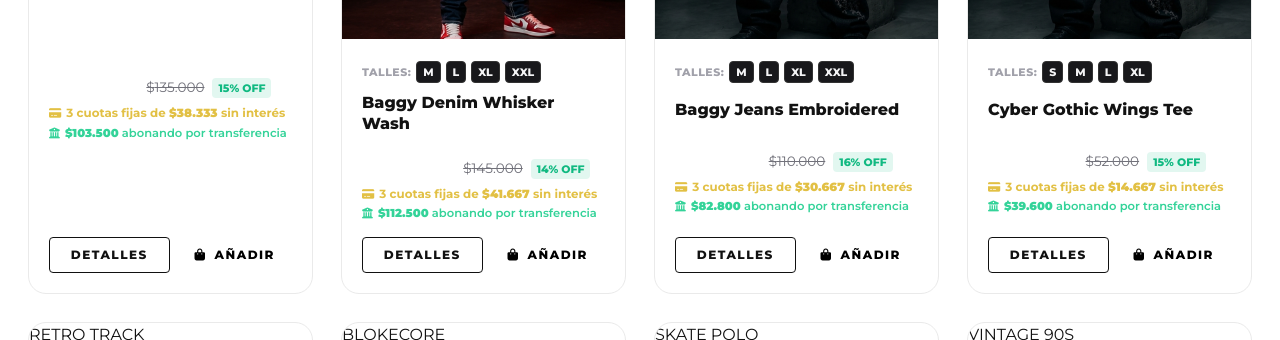
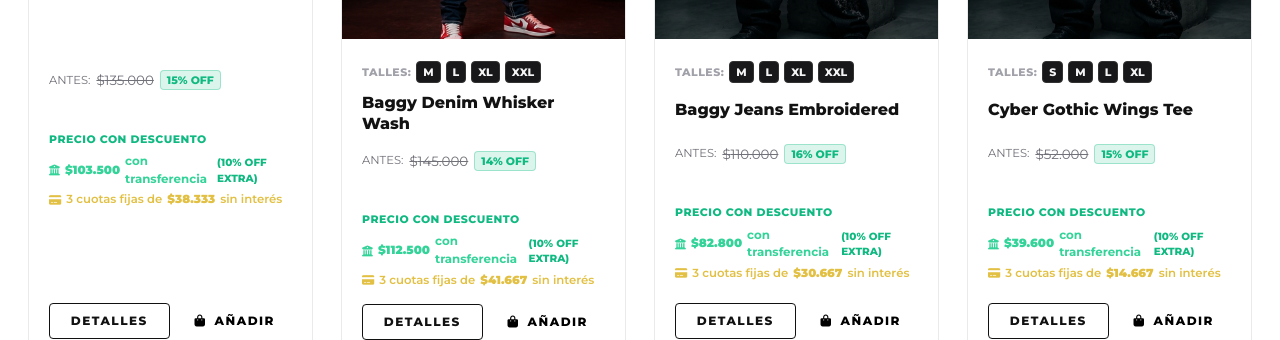
Before and after one commit to erickflores123hz-bit/THAGERS, a Next.js app: page / in a window 1280 px wide. Shown: the part 2134-2474 px from the top of the page. Built offline with nearby package versions, Linux system fonts and the light colour scheme; no server answers.

Commit message:
feat(pricing): display updated discounted prices, list price strikethroughs, percentage badges and transfer discounts across all garments

```diff
--- a/components/CartDrawer.jsx
+++ b/components/CartDrawer.jsx
@@ -174,29 +174,39 @@ export default function CartDrawer() {
                 {/* COMPLETA TU OUTFIT (SUGERIDO) */}
                 {recommendedForCart && (
                   <div style={{ backgroundColor: '#141416', border: '1px solid #27272a', borderRadius: '10px', padding: '10px 12px', marginBottom: '14px' }}>
-                    <span style={{ fontSize: '0.68rem', fontWeight: 800, color: '#e2c044', letterSpacing: '0.5px', textTransform: 'uppercase', display: 'flex', alignItems: 'center', gap: '5px', marginBottom: '6px' }}>
-                      <i className="fa-solid fa-wand-magic-sparkles"></i> COMPLETA TU OUTFIT (SUGERIDO)
-                    </span>
+                    <div style={{ display: 'flex', alignItems: 'center', justifyContent: 'space-between', marginBottom: '6px' }}>
+                      <span style={{ fontSize: '0.68rem', fontWeight: 800, color: '#e2c044', letterSpacing: '0.5px', textTransform: 'uppercase', display: 'flex', alignItems: 'center', gap: '5px' }}>
+                        <i className="fa-solid fa-wand-magic-sparkles"></i> COMPLETA TU OUTFIT (SUGERIDO)
+                      </span>
+                      <span style={{ fontSize: '0.64rem', fontWeight: 800, color: '#10b981', backgroundColor: 'rgba(16, 185, 129, 0.15)', padding: '1px 5px', borderRadius: '4px' }}>
+                        15% OFF EXTRA
+                      </span>
+                    </div>
                     <div style={{ display: 'flex', alignItems: 'center', justifyContent: 'space-between', gap: '10px' }}>
                       <div style={{ display: 'flex', alignItems: 'center', gap: '8px', minWidth: 0 }}>
                         <img
                           src={recommendedForCart.image}
                           alt={recommendedForCart.name}
-                          style={{ width: '40px', height: '40px', objectFit: 'cover', borderRadius: '6px' }}
+                          style={{ width: '42px', height: '42px', objectFit: 'cover', borderRadius: '6px' }}
                         />
                         <div style={{ minWidth: 0 }}>
                           <h5 style={{ margin: 0, fontSize: '0.78rem', fontWeight: 800, color: '#fff', whiteSpace: 'nowrap', overflow: 'hidden', textOverflow: 'ellipsis' }}>
                             {recommendedForCart.name}
                           </h5>
-                          <span style={{ fontSize: '0.75rem', fontWeight: 700, color: '#e2c044' }}>
-                            ${formatCurrency(recommendedForCart.price)}
-                          </span>
+                          <div style={{ display: 'flex', alignItems: 'center', gap: '6px', marginTop: '2px' }}>
+                            <span style={{ fontSize: '0.78rem', fontWeight: 800, color: '#e2c044' }}>
+                              ${formatCurrency(Math.round(recommendedForCart.price * 0.85))}
+                            </span>
+                            <span style={{ fontSize: '0.68rem', color: '#71717a', textDecoration: 'line-through' }}>
+                              ${formatCurrency(recommendedForCart.price)}
+                            </span>
+                          </div>
                         </div>
                       </div>
                       <button
                         type="button"
                         style={{
-                          padding: '5px 10px',
+                          padding: '6px 12px',
                           borderRadius: '6px',
                           backgroundColor: '#e2c044',
                           color: '#000',
@@ -206,7 +216,11 @@ export default function CartDrawer() {
                           cursor: 'pointer',
                           whiteSpace: 'nowrap'
                         }}
-                        onClick={() => addToCart(recommendedForCart, recommendedForCart.sizes ? recommendedForCart.sizes[0] : 'L', 1)}
+                        onClick={() => addToCart(
+                          { ...recommendedForCart, price: Math.round(recommendedForCart.price * 0.85), name: `${recommendedForCart.name} (Match Fit)` },
+                          recommendedForCart.sizes ? recommendedForCart.sizes[0] : 'L',
+                          1
+                        )}
                       >
                         + AGREGAR
                       </button>
--- a/components/Catalog.jsx
+++ b/components/Catalog.jsx
@@ -205,33 +205,38 @@ export default function Catalog() {
                       {product.name}
                     </h3>
 
-                    {/* PRECIOS ESPECÍFICOS Y FORMAS DE PAGO */}
+                    {/* PRECIOS ACTUALIZADOS CON DESCUENTO */}
                     <div style={{ margin: '8px 0 14px' }}>
-                      <div style={{ display: 'flex', alignItems: 'baseline', gap: '8px', flexWrap: 'wrap' }}>
-                        <span style={{ fontSize: '1.25rem', fontWeight: 900, color: '#fff' }}>
+                      {product.oldPrice && (
+                        <div style={{ display: 'flex', alignItems: 'center', gap: '6px', marginBottom: '3px' }}>
+                          <span style={{ fontSize: '0.72rem', color: '#71717a', textTransform: 'uppercase' }}>Antes:</span>
+                          <span style={{ fontSize: '0.84rem', color: '#71717a', textDecoration: 'line-through' }}>
+                            ${formatCurrency(product.oldPrice)}
+                          </span>
+                          <span style={{ fontSize: '0.68rem', fontWeight: 800, color: '#10b981', backgroundColor: 'rgba(16, 185, 129, 0.15)', border: '1px solid rgba(16, 185, 129, 0.3)', padding: '1px 6px', borderRadius: '4px' }}>
+                            {Math.round((1 - product.price / product.oldPrice) * 100)}% OFF
+                          </span>
+                        </div>
+                      )}
+
+                      <div style={{ display: 'flex', alignItems: 'baseline', gap: '6px', flexWrap: 'wrap' }}>
+                        <span style={{ fontSize: '1.3rem', fontWeight: 900, color: '#ffffff' }}>
                           ${formatCurrency(product.price)}
                         </span>
-                        {product.oldPrice && (
-                          <>
-                            <span style={{ fontSize: '0.85rem', color: '#71717a', textDecoration: 'line-through' }}>
-                              ${formatCurrency(product.oldPrice)}
-                            </span>
-                            <span style={{ fontSize: '0.68rem', fontWeight: 800, color: '#10b981', backgroundColor: 'rgba(16, 185, 129, 0.12)', padding: '2px 6px', borderRadius: '4px' }}>
-                              {Math.round((1 - product.price / product.oldPrice) * 100)}% OFF
-                            </span>
-                          </>
-                        )}
+                        <span style={{ fontSize: '0.68rem', color: '#10b981', fontWeight: 800, textTransform: 'uppercase', letterSpacing: '0.5px' }}>
+                          Precio con descuento
+                        </span>
                       </div>
 
                       {/* CONDICIONES DE PAGO ESPECÍFICAS */}
-                      <div style={{ marginTop: '5px', display: 'flex', flexDirection: 'column', gap: '2px' }}>
-                        <span style={{ fontSize: '0.74rem', color: '#e2c044', fontWeight: 700 }}>
-                          <i className="fa-solid fa-credit-card" style={{ marginRight: '5px', fontSize: '0.68rem' }}></i>
+                      <div style={{ marginTop: '6px', display: 'flex', flexDirection: 'column', gap: '3px' }}>
+                        <span style={{ fontSize: '0.74rem', color: '#34d399', fontWeight: 700, display: 'flex', alignItems: 'center', gap: '5px' }}>
+                          <i className="fa-solid fa-building-columns" style={{ fontSize: '0.68rem' }}></i>
+                          <b>${formatCurrency(Math.round(product.price * 0.9))}</b> con transferencia <span style={{ fontSize: '0.65rem', color: '#10b981', fontWeight: 800 }}>(10% OFF EXTRA)</span>
+                        </span>
+                        <span style={{ fontSize: '0.73rem', color: '#e2c044', fontWeight: 600, display: 'flex', alignItems: 'center', gap: '5px' }}>
+                          <i className="fa-solid fa-credit-card" style={{ fontSize: '0.68rem' }}></i>
                           3 cuotas fijas de <b>${formatCurrency(Math.round(product.price / 3))}</b> sin interés
-                        </span>
-                        <span style={{ fontSize: '0.72rem', color: '#34d399', fontWeight: 600 }}>
-                          <i className="fa-solid fa-building-columns" style={{ marginRight: '5px', fontSize: '0.68rem' }}></i>
-                          <b>${formatCurrency(Math.round(product.price * 0.9))}</b> abonando por transferencia
                         </span>
                       </div>
                     </div>
--- a/components/ProductModal.jsx
+++ b/components/ProductModal.jsx
@@ -188,23 +188,45 @@ export default function ProductModal() {
               <div className="product-info-panel">
                 <h2>{selectedProduct.name}</h2>
 
-                <div className="product-price-row">
-                  <span className="price-current">${formatCurrency(selectedProduct.price)}</span>
+                <div style={{ margin: '12px 0 16px' }}>
                   {selectedProduct.oldPrice && (
-                    <span className="price-old">${formatCurrency(selectedProduct.oldPrice)}</span>
+                    <div style={{ display: 'flex', alignItems: 'center', gap: '8px', marginBottom: '4px' }}>
+                      <span style={{ fontSize: '0.8rem', color: '#71717a' }}>Precio de lista:</span>
+                      <span style={{ fontSize: '0.95rem', color: '#71717a', textDecoration: 'line-through' }}>
+                        ${formatCurrency(selectedProduct.oldPrice)}
+                      </span>
+                      <span style={{ fontSize: '0.74rem', fontWeight: 800, color: '#10b981', backgroundColor: 'rgba(16, 185, 129, 0.15)', border: '1px solid rgba(16, 185, 129, 0.3)', padding: '2px 8px', borderRadius: '4px' }}>
+                        {Math.round((1 - selectedProduct.price / selectedProduct.oldPrice) * 100)}% OFF
+                      </span>
+                    </div>
                   )}
+
+                  <div style={{ display: 'flex', alignItems: 'baseline', gap: '10px', flexWrap: 'wrap' }}>
+                    <span style={{ fontSize: '1.75rem', fontWeight: 900, color: '#ffffff' }}>
+                      ${formatCurrency(selectedProduct.price)}
+                    </span>
+                    <span style={{ fontSize: '0.75rem', color: '#10b981', fontWeight: 800, textTransform: 'uppercase' }}>
+                      Precio actualizado con descuento
+                    </span>
+                  </div>
                 </div>
 
                 {/* DETALLE ESPECÍFICO DE FINANCIACIÓN Y MEDIOS DE PAGO */}
-                <div style={{ backgroundColor: '#141416', padding: '10px 14px', borderRadius: '8px', border: '1px solid #27272a', marginBottom: '16px', display: 'flex', flexDirection: 'column', gap: '4px' }}>
-                  <span style={{ fontSize: '0.8rem', color: '#e2c044', fontWeight: 700 }}>
+                <div style={{ backgroundColor: '#141416', padding: '12px 14px', borderRadius: '10px', border: '1px solid #27272a', marginBottom: '16px', display: 'flex', flexDirection: 'column', gap: '6px' }}>
+                  <span style={{ fontSize: '0.84rem', color: '#34d399', fontWeight: 700 }}>
+                    <i className="fa-solid fa-building-columns" style={{ marginRight: '6px' }}></i>
+                    <b>${formatCurrency(Math.round(selectedProduct.price * 0.9))}</b> abonando por Transferencia Bancaria <span style={{ color: '#10b981', fontWeight: 800 }}>(10% OFF EXTRA)</span>
+                  </span>
+                  <span style={{ fontSize: '0.82rem', color: '#e2c044', fontWeight: 600 }}>
                     <i className="fa-solid fa-credit-card" style={{ marginRight: '6px' }}></i>
-                    Hasta <b>3 cuotas fijas sin interés</b> de <b>${formatCurrency(Math.round(selectedProduct.price / 3))}</b>
+                    Hasta <b>3 cuotas fijas sin interés</b> de <b>${formatCurrency(Math.round(selectedProduct.price / 3))}</b> con todas las tarjetas
                   </span>
-                  <span style={{ fontSize: '0.78rem', color: '#34d399', fontWeight: 600 }}>
-                    <i className="fa-solid fa-building-columns" style={{ marginRight: '6px' }}></i>
-                    <b>${formatCurrency(Math.round(selectedProduct.price * 0.9))}</b> abonando por Transferencia (10% OFF)
-                  </span>
+                  {selectedProduct.oldPrice && (
+                    <span style={{ fontSize: '0.74rem', color: '#a1a1aa' }}>
+                      <i className="fa-solid fa-tag" style={{ marginRight: '6px', color: '#10b981' }}></i>
+                      Ahorras <b>${formatCurrency(selectedProduct.oldPrice - selectedProduct.price)}</b> con este descuento oficial
+                    </span>
+                  )}
                 </div>
 
                 <p className="product-desc">{selectedProduct.description}</p>
```
Also changed, not shown: lib/products.js.
